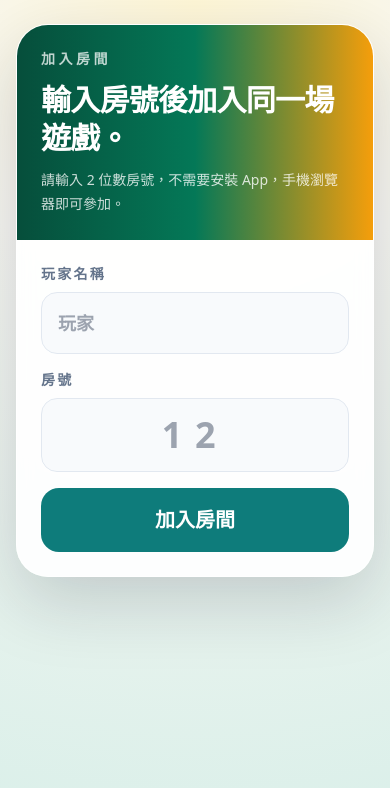
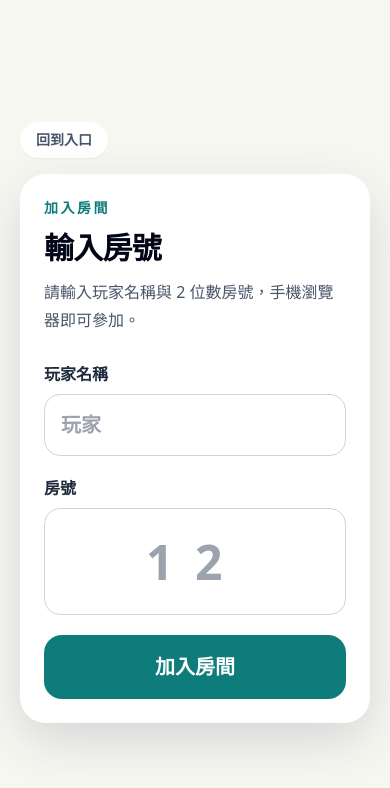
Before and after one commit to wayne-0722/board-game, a Next.js app: page / in a window 390 px wide. Both pictures are taken after a click on the button 195 px from the left and 561 px from the top of the page. Shown: the top 788 px of the page. Built offline with nearby package versions, Linux system fonts and the light colour scheme.

Commit message:
Simplify mobile client entry

```diff
--- a/app/page.tsx
+++ b/app/page.tsx
@@ -16,27 +16,20 @@ const highlights = [
 
 const flowSteps = ["Join room", "Sync turn", "Answer", "Buzz", "Score"];
 
-const joinCopy = {
-  en: {
-    eyebrow: "Join Room",
-    title: "Enter a live tabletop session.",
-    description: "Use a two-digit room code. No app installation is required.",
-    playerName: "Player name",
-    playerPlaceholder: "Player",
-    roomCode: "Room code",
-    join: "Join Session",
-    resume: "Resume Room"
-  },
-  zh: {
-    eyebrow: "加入房間",
-    title: "輸入房號後加入同一場遊戲。",
-    description: "請輸入 2 位數房號，不需要安裝 App，手機瀏覽器即可參加。",
-    playerName: "玩家名稱",
-    playerPlaceholder: "玩家",
-    roomCode: "房號",
-    join: "加入房間",
-    resume: "回到房間"
-  }
+const zh = {
+  enterAria: "\u9032\u5165\u7b54\u984c\u7cfb\u7d71",
+  invalidRoom: "\u8acb\u8f38\u5165 2 \u4f4d\u6578\u623f\u865f\u3002",
+  joinFailed: "\u52a0\u5165\u623f\u9593\u5931\u6557\u3002",
+  eyebrow: "\u52a0\u5165\u623f\u9593",
+  title: "\u8f38\u5165\u623f\u865f",
+  description:
+    "\u8acb\u8f38\u5165\u73a9\u5bb6\u540d\u7a31\u8207 2 \u4f4d\u6578\u623f\u865f\uff0c\u624b\u6a5f\u700f\u89bd\u5668\u5373\u53ef\u53c3\u52a0\u3002",
+  playerName: "\u73a9\u5bb6\u540d\u7a31",
+  playerPlaceholder: "\u73a9\u5bb6",
+  roomCode: "\u623f\u865f",
+  join: "\u52a0\u5165\u623f\u9593",
+  resume: "\u56de\u5230\u623f\u9593",
+  back: "\u56de\u5230\u5165\u53e3"
 };
 
 export default function HomePage() {
@@ -51,12 +44,12 @@ export default function HomePage() {
   const [nameInput, setNameInput] = useState(savedName);
   const [showJoinPanel, setShowJoinPanel] = useState(false);
 
-  const handleJoin = async () => {
+  const handleJoin = async (fallbackMessage: string) => {
     const trimmedCode = inputCode.trim();
     const trimmedName = nameInput.trim();
 
     if (!/^\d{2}$/.test(trimmedCode)) {
-      showToast("請輸入 2 位數房號。");
+      showToast(zh.invalidRoom);
       return;
     }
 
@@ -66,7 +59,7 @@ export default function HomePage() {
       await joinSession(trimmedCode, trimmedName);
       router.push("/session");
     } catch (error: any) {
-      showToast(error?.message || "加入房間失敗。");
+      showToast(error?.message || fallbackMessage);
     }
   };
 
@@ -94,7 +87,7 @@ export default function HomePage() {
           />
           <button
             type="button"
-            aria-label="Enter the answer system"
+            aria-label={zh.enterAria}
             onClick={() => setShowJoinPanel(true)}
             className="absolute left-1/2 top-[66.5%] h-[8.5dvh] min-h-14 w-[48vw] -translate-x-1/2 -translate-y-1/2 rounded-[999px] bg-transparent"
           />
@@ -105,7 +98,7 @@ export default function HomePage() {
           nameInput={nameInput}
           onInputCodeChange={setInputCode}
           onNameInputChange={setNameInput}
-          onJoin={handleJoin}
+          onJoin={() => void handleJoin("Failed to join room.")}
           onResume={() => router.push("/session")}
           savedCode={savedCode}
         />
@@ -114,17 +107,17 @@ export default function HomePage() {
   }
 
   return (
-    <main className="min-h-screen bg-[radial-gradient(circle_at_top,#fff7d7_0,#f7f7f2_34%,#d9efe9_100%)] px-4 py-6 md:hidden">
+    <main className="min-h-screen bg-[#f7f7f2] px-5 py-6 md:hidden">
       <Toast />
-      <JoinPanel
+      <MobileJoinPanel
         inputCode={inputCode}
         nameInput={nameInput}
         onInputCodeChange={setInputCode}
         onNameInputChange={setNameInput}
-        onJoin={handleJoin}
+        onJoin={() => void handleJoin(zh.joinFailed)}
         onResume={() => router.push("/session")}
+        onBack={() => setShowJoinPanel(false)}
         savedCode={savedCode}
-        locale="zh"
       />
     </main>
   );
@@ -230,7 +223,7 @@ function DesktopPortfolio({
               </div>
             </div>
 
-            <JoinPanel
+            <DesktopJoinCard
               inputCode={inputCode}
               nameInput={nameInput}
               onInputCodeChange={onInputCodeChange}
@@ -238,7 +231,6 @@ function DesktopPortfolio({
               onJoin={onJoin}
               onResume={onResume}
               savedCode={savedCode}
-              locale="en"
             />
           </div>
         </section>
@@ -247,15 +239,87 @@ function DesktopPortfolio({
   );
 }
 
-function JoinPanel({
+function MobileJoinPanel({
   inputCode,
   nameInput,
   onInputCodeChange,
   onNameInputChange,
   onJoin,
   onResume,
-  savedCode,
-  locale
+  onBack,
+  savedCode
+}: {
+  inputCode: string;
+  nameInput: string;
+  onInputCodeChange: (value: string) => void;
+  onNameInputChange: (value: string) => void;
+  onJoin: () => void;
+  onResume: () => void;
+  onBack: () => void;
+  savedCode: string;
+}) {
+  return (
+    <section className="mx-auto flex min-h-[calc(100dvh-3rem)] max-w-sm flex-col justify-center">
+      <button
+        type="button"
+        onClick={onBack}
+        className="mb-4 self-start rounded-full bg-white px-4 py-2 text-sm font-bold text-slate-600 shadow-sm"
+      >
+        {zh.back}
+      </button>
+
+      <div className="rounded-[1.6rem] bg-white p-6 shadow-[0_18px_50px_rgba(15,23,42,0.14)]">
+        <div className="text-sm font-bold tracking-[0.18em] text-brand-primary">{zh.eyebrow}</div>
+        <h1 className="mt-3 text-3xl font-black tracking-tight text-slate-950">{zh.title}</h1>
+        <p className="mt-3 text-base leading-7 text-slate-600">{zh.description}</p>
+
+        <div className="mt-7 space-y-5">
+          <label className="block space-y-2">
+            <div className="text-base font-bold text-slate-800">{zh.playerName}</div>
+            <input
+              value={nameInput}
+              onChange={(event) => onNameInputChange(event.target.value)}
+              placeholder={zh.playerPlaceholder}
+              maxLength={18}
+              className="w-full rounded-2xl border border-slate-300 bg-white px-4 py-4 text-xl font-bold text-slate-950 outline-none focus:border-brand-primary focus:ring-4 focus:ring-emerald-100"
+            />
+          </label>
+
+          <label className="block space-y-2">
+            <div className="text-base font-bold text-slate-800">{zh.roomCode}</div>
+            <input
+              value={inputCode}
+              onChange={(event) => onInputCodeChange(event.target.value.replace(/\D/g, "").slice(0, 2))}
+              placeholder="12"
+              maxLength={2}
+              inputMode="numeric"
+              className="w-full rounded-2xl border border-slate-300 bg-white px-4 py-5 text-center text-5xl font-black tracking-[0.45em] text-slate-950 outline-none focus:border-brand-primary focus:ring-4 focus:ring-emerald-100"
+            />
+          </label>
+
+          <Button onClick={onJoin} className="h-16 rounded-2xl text-xl font-black">
+            {zh.join}
+          </Button>
+
+          {savedCode && (
+            <Button variant="secondary" onClick={onResume} className="h-14 rounded-2xl">
+              {zh.resume} {savedCode}
+            </Button>
+          )}
+        </div>
+      </div>
+    </section>
+  );
+}
+
+function DesktopJoinCard({
+  inputCode,
+  nameInput,
+  onInputCodeChange,
+  onNameInputChange,
+  onJoin,
+  onResume,
+  savedCode
 }: {
   inputCode: string;
   nameInput: string;
@@ -264,36 +328,33 @@ function JoinPanel({
   onJoin: () => void;
   onResume: () => void;
   savedCode: string;
-  locale: keyof typeof joinCopy;
 }) {
-  const copy = joinCopy[locale];
-
   return (
     <section className="mx-auto max-w-md overflow-hidden rounded-[2rem] border border-white/70 bg-white/90 shadow-[0_24px_70px_rgba(15,23,42,0.18)] backdrop-blur">
       <div className="bg-gradient-to-r from-emerald-900 via-emerald-700 to-amber-500 p-6 text-white">
-        <div className="text-sm font-bold uppercase tracking-[0.25em] text-white/75">{copy.eyebrow}</div>
+        <div className="text-sm font-bold uppercase tracking-[0.25em] text-white/75">Join Room</div>
         <h2 className="mt-3 text-3xl font-black leading-tight tracking-tight">
-          {copy.title}
+          Enter a live tabletop session.
         </h2>
         <p className="mt-3 text-sm leading-6 text-white/80">
-          {copy.description}
+          Use a two-digit room code. No app installation is required.
         </p>
       </div>
 
       <div className="space-y-4 p-6">
         <label className="block space-y-2">
-          <div className="text-sm font-bold uppercase tracking-[0.16em] text-slate-500">{copy.playerName}</div>
+          <div className="text-sm font-bold uppercase tracking-[0.16em] text-slate-500">Player name</div>
           <input
             value={nameInput}
             onChange={(event) => onNameInputChange(event.target.value)}
-            placeholder={copy.playerPlaceholder}
+            placeholder="Player"
             maxLength={18}
             className="w-full rounded-2xl border border-slate-200 bg-slate-50 px-4 py-4 text-lg font-bold text-slate-900 outline-none transition focus:border-emerald-700 focus:ring-2 focus:ring-emerald-200"
           />
         </label>
 
         <label className="block space-y-2">
-          <div className="text-sm font-bold uppercase tracking-[0.16em] text-slate-500">{copy.roomCode}</div>
+          <div className="text-sm font-bold uppercase tracking-[0.16em] text-slate-500">Room code</div>
           <input
             value={inputCode}
             onChange={(event) => onInputCodeChange(event.target.value.replace(/\D/g, "").slice(0, 2))}
@@ -305,12 +366,12 @@ function JoinPanel({
         </label>
 
         <Button onClick={onJoin} className="h-16 rounded-2xl text-xl font-black">
-          {copy.join}
+          Join Session
         </Button>
 
         {savedCode && (
           <Button variant="secondary" onClick={onResume} className="h-14 rounded-2xl">
-            {copy.resume} {savedCode}
+            Resume Room {savedCode}
           </Button>
         )}
       </div>
```
